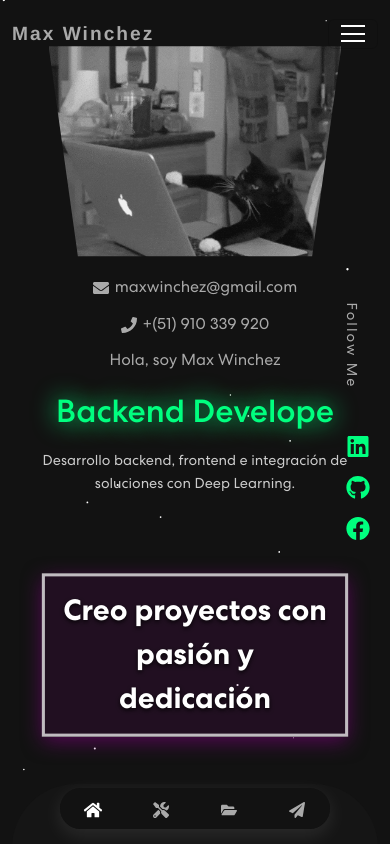
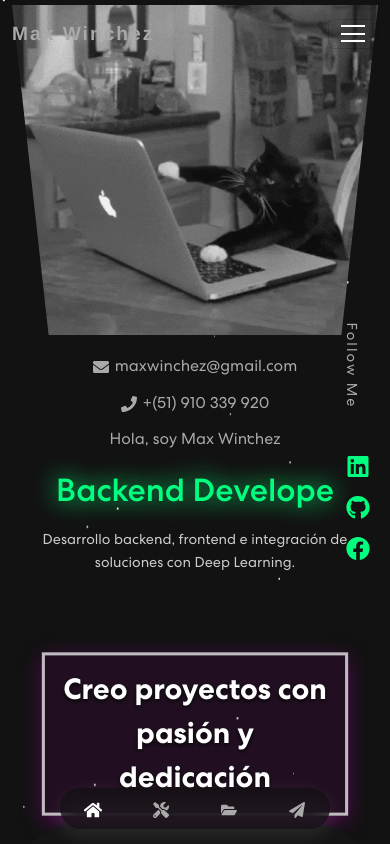
Before and after one commit to maxxwr/portfolioxx, a React app: page / in a window 390 px wide. Shown: the top 844 px of the page. Built offline with nearby package versions, Linux system fonts and the light colour scheme; no server answers.

Commit message:
Actualización de los cambios en el proyecto

```diff
--- a/src/color/Banner.css
+++ b/src/color/Banner.css
@@ -310,12 +310,12 @@
 }
 
 
-/* Para dispositivos más grandes  */
-@media (max-width: 768px) {
+/* Móviles */
+@media (max-width: 480px) {
   .profile-img-wrapper {
-    width: 80%;
-    height: 210px;
-    margin-top: 8px; /* <- reducion de contenedor de gif */
+    width: 100%;
+    height: 330px;
+    margin-top: 5px; /* <- reducion de contenedor de gif */
   }
 
   .projects-info {
```
